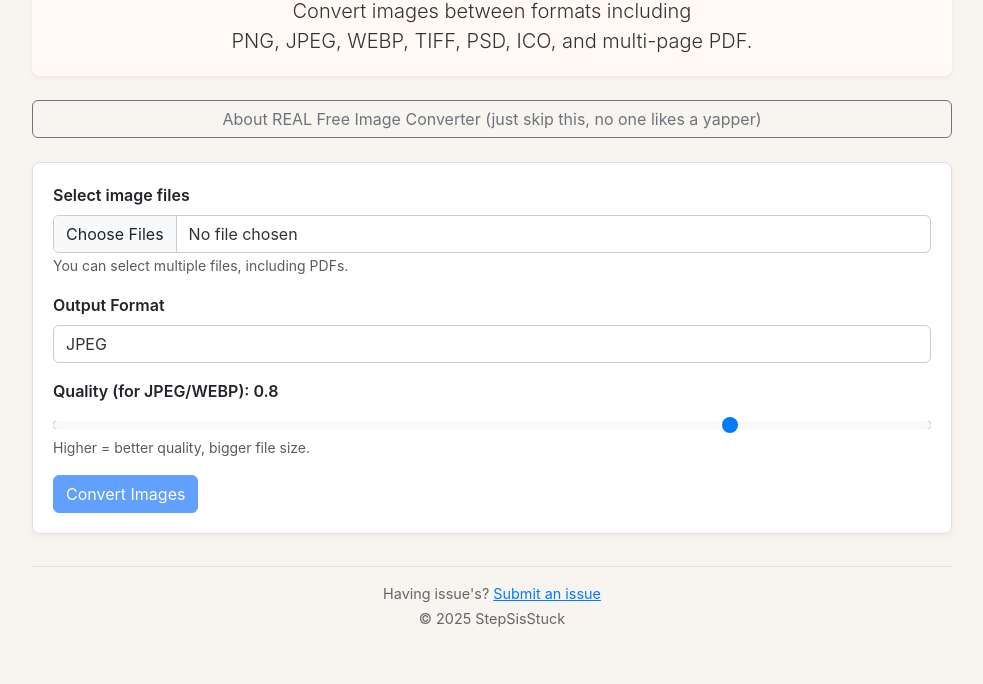
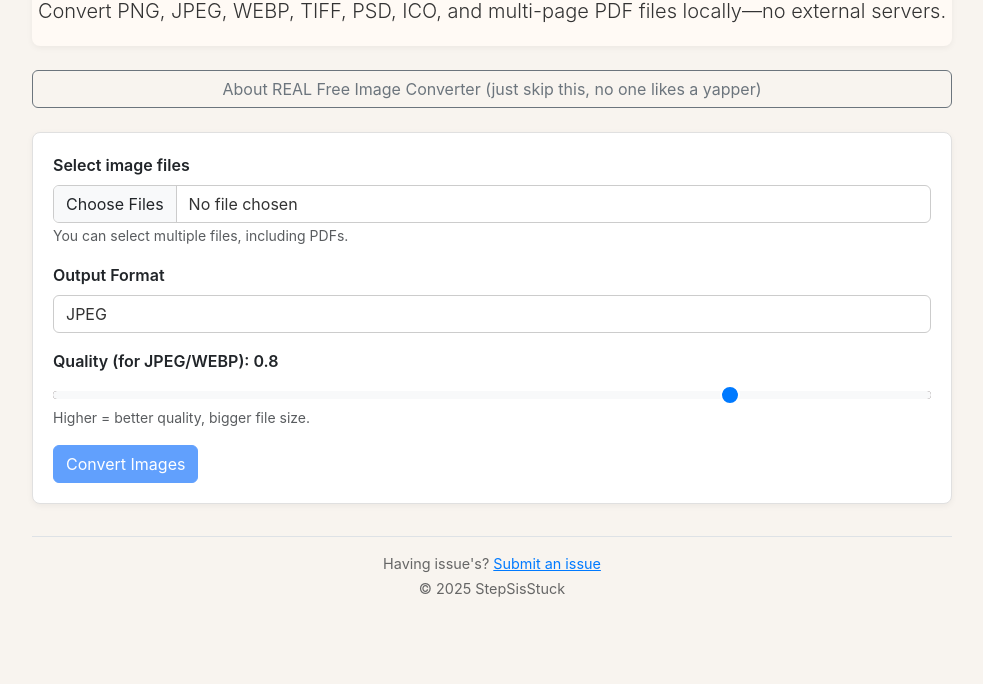
Before and after one commit to StepSisStuck/REAL-free-image-converter, a plain HTML site: page index.html in a window 1280 px wide. Shown: the part 116-800 px from the top of the page, without its empty margins (148-1131 px from the left). Drawn offline with nearby package versions, Linux system fonts and the light colour scheme; a script that the page names is missing.

Commit message:
Update index.html

```diff
--- a/index.html
+++ b/index.html
@@ -21,14 +21,11 @@
 </head>
 <body>
 
-
   <div class="container py-4">
     <header class="mb-4 text-center">
-      <h1 class="display-5 fw-semibold"> REAL Free Image Converter</h1>
+      <h1 class="display-5 fw-semibold">REAL Free Image Converter</h1>
       <p class="lead mb-0">
-        Convert images between formats including <br>
-
-        PNG, JPEG, WEBP, TIFF, PSD, ICO, and multi-page PDF.
+        Convert PNG, JPEG, WEBP, TIFF, PSD, ICO, and multi-page PDF files locally—no external servers.
       </p>
     </header>
 
```
